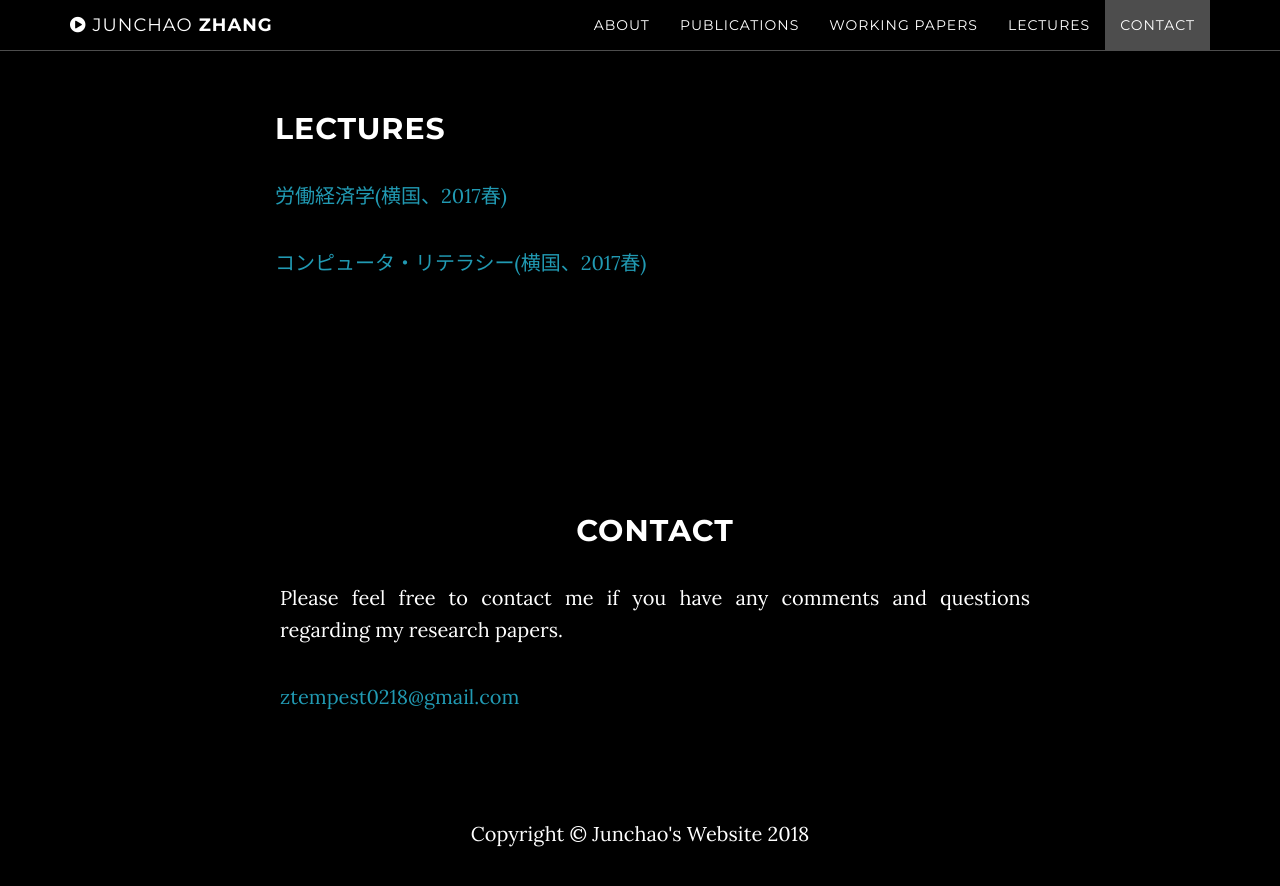
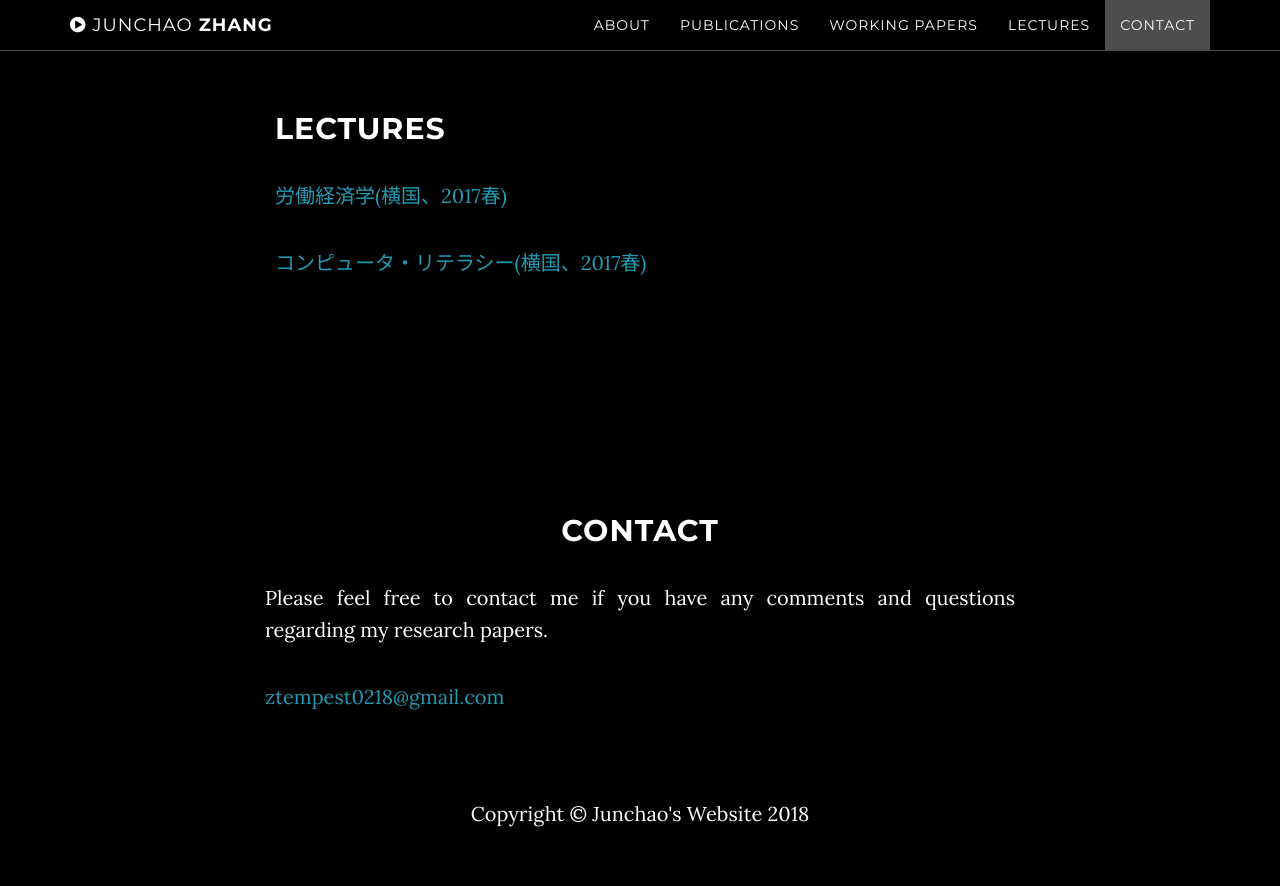
Before and after one commit to ztempest0218/ztempest0218.github.io, a Jekyll site: the page built from index.html, in a window 1280 px wide and 900 px high, scrolled down 3336 px. Shown: the top 886 px of the window. Built offline with Jekyll 4.4.1, drawn with Linux system fonts in a browser that asks for light colours.

Commit message:
Update contact.html

```diff
--- a/_includes/contact.html
+++ b/_includes/contact.html
@@ -1,8 +1,5 @@
     <!-- Contact Section -->
     <section id="contact" class="container content-section text-center">
-
-            <div class="contact-section">
-                 <div class="container">
                 <div class="row">
             <div class="col-lg-8 col-lg-offset-2">
                 <h2>Contact</h2>
@@ -17,6 +14,4 @@
                 </ul>
             </div>
            </div>
-        </div>
-　　　　</div>
     </section>
```
